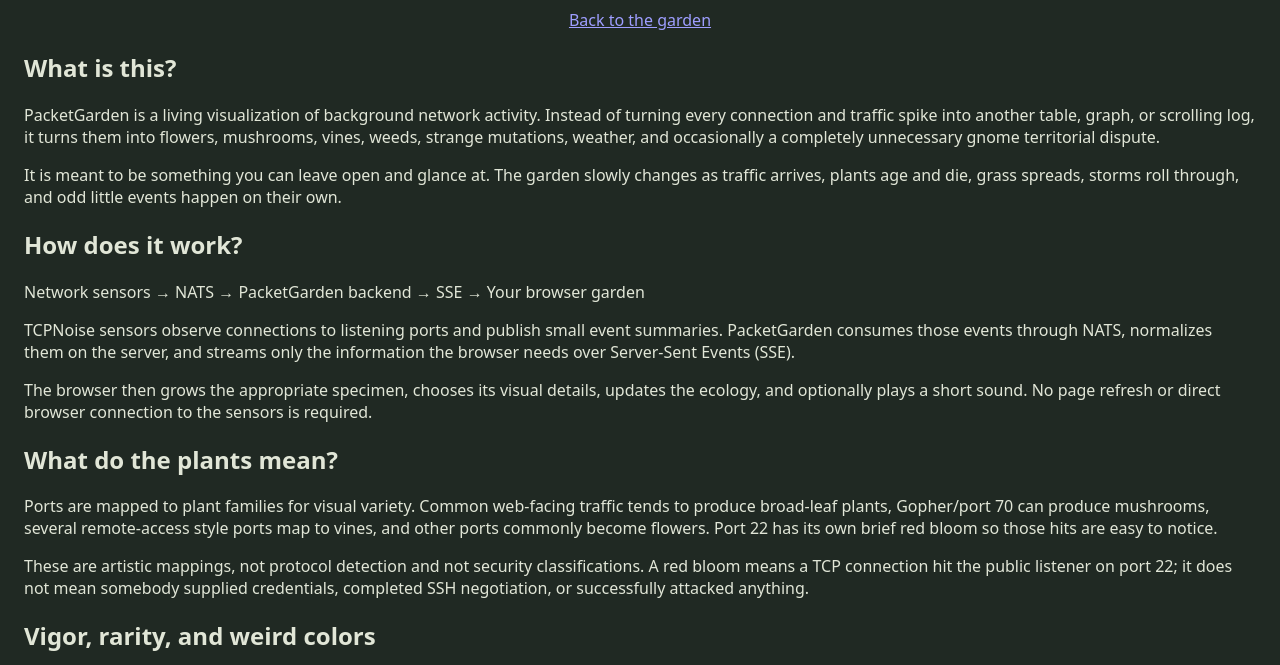
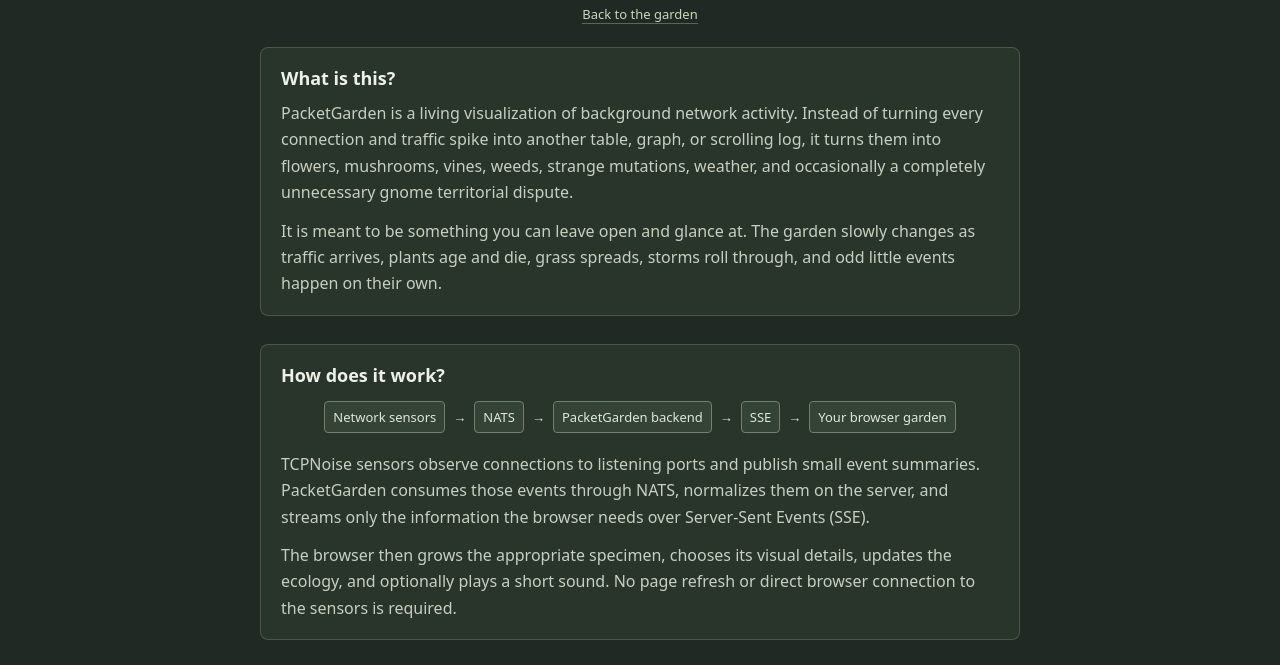
Before and after one commit to JoyfulReaper/PacketGarden, a plain HTML site: page wwwroot/about.html in a window 1280 px wide. Shown: the part 87-752 px from the top of the page. Drawn offline with Linux system fonts and the light colour scheme.

Commit message:
Style PacketGarden about page

```diff
--- a/wwwroot/garden.css
+++ b/wwwroot/garden.css
@@ -34,6 +34,23 @@ header p {
   margin: 4px 0 12px;
   color: #a9b5a2;
   font-size: 13px;
+}
+
+.site-nav {
+  margin: -4px 0 8px;
+  font-size: 13px;
+}
+
+.site-nav a {
+  color: #c9d7be;
+  text-decoration: none;
+  border-bottom: 1px solid rgba(201, 215, 190, 0.35);
+}
+
+.site-nav a:hover,
+.site-nav a:focus-visible {
+  color: #f0f4e9;
+  border-bottom-color: currentColor;
 }
 
 main {
@@ -104,6 +121,83 @@ button:disabled, select:disabled, input:disabled {
   cursor: default;
 }
 
+.about-page {
+  height: auto;
+  min-height: 100vh;
+  min-height: 100dvh;
+  overflow-y: auto;
+}
+
+.about-header {
+  margin-bottom: 16px;
+}
+
+.about-main {
+  flex: none;
+  width: min(760px, 100%);
+  margin: 0 auto;
+  min-height: auto;
+}
+
+.about-main section {
+  margin-bottom: 28px;
+  padding: 18px 20px;
+  background: rgba(53, 67, 55, 0.45);
+  border: 1px solid rgba(113, 129, 106, 0.45);
+  border-radius: 8px;
+}
+
+.about-main h2 {
+  margin: 0 0 10px;
+  font-size: 18px;
+  font-weight: 600;
+  color: #edf2e7;
+}
+
+.about-main p {
+  margin: 0 0 12px;
+  line-height: 1.65;
+  color: #c7d0c0;
+}
+
+.about-main p:last-child {
+  margin-bottom: 0;
+}
+
+.about-flow {
+  display: flex;
+  align-items: center;
+  justify-content: center;
+  flex-wrap: wrap;
+  gap: 8px;
+  margin: 14px 0 18px;
+  color: #dfe8d8;
+  font-size: 13px;
+}
+
+.about-flow span:nth-child(odd) {
+  padding: 6px 8px;
+  background: #354337;
+  border: 1px solid #71816a;
+  border-radius: 4px;
+}
+
+@media (max-width: 560px) {
+  .about-main section {
+    padding: 14px 15px;
+  }
+
+  .about-flow {
+    align-items: stretch;
+    flex-direction: column;
+    text-align: center;
+  }
+
+  .about-flow span:nth-child(even) {
+    transform: rotate(90deg);
+  }
+}
+
 @media (max-height: 320px) {
   header p {
     display: none;
```
